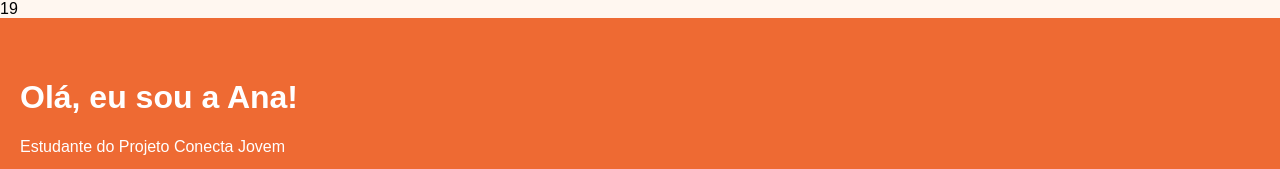
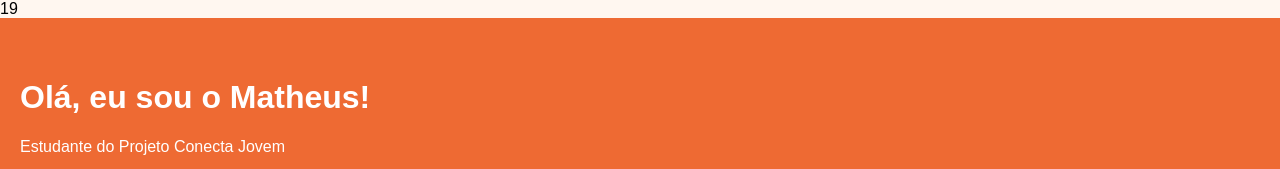
Before and after one commit to MatheusFerruci/primeiro-conectajovem, a plain HTML site: page index.html in a window 1280 px wide. Shown: the top 169 px of the page. Drawn offline with Linux system fonts and the light colour scheme.

Commit message:
Change header name from Ana to Matheus

```diff
--- a/index.html
+++ b/index.html
@@ -14,7 +14,7 @@ margin-bottom: 16px; box-shadow: 0 2px 8px rgba(0, 0, 0, 0.1); }
 </head>
 <body>
 19<header>
-<h1>Olá, eu sou a Ana!</h1>
+<h1>Olá, eu sou o Matheus!</h1>
 <p>Estudante do Projeto Conecta Jovem</p>
 </header>
 <main>
```
